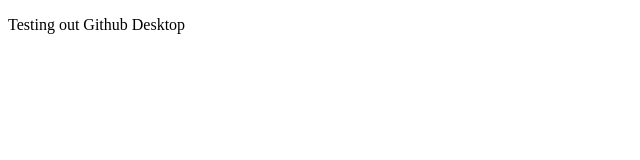
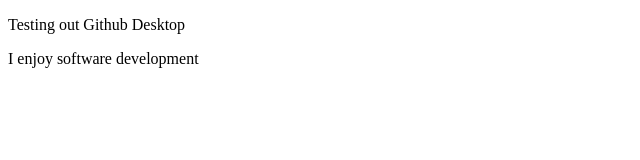
Before and after one commit to shlok30/TestingGit, a plain HTML site: page index.html in a window 1280 px wide. Shown: the whole page, without its empty margins (0-640 px from the left). Drawn offline with Linux system fonts and the light colour scheme.

Commit message:
Update text in index.html

```diff
--- a/index.html
+++ b/index.html
@@ -8,5 +8,6 @@
 </head>
 <body>
     <p>Testing out Github Desktop</p>
+    <p>I enjoy software development</p>
 </body>
 </html>
```
